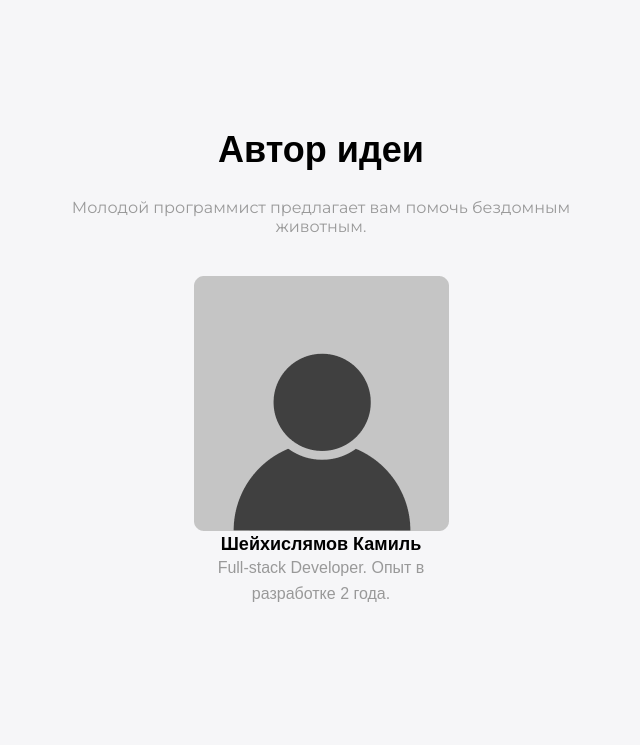
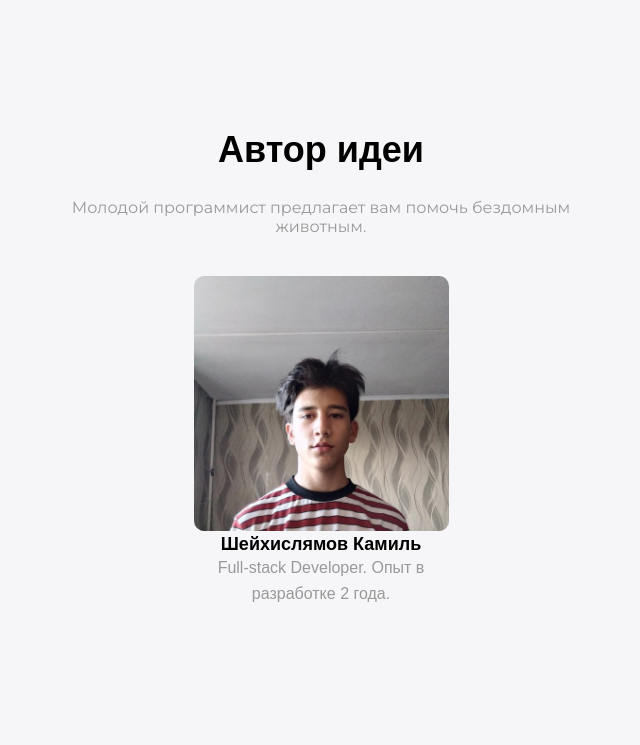
Before and after one commit to AmetDev/kamil-vercel, a Flask app: page / in a window 1280 px wide. Shown: the part 2773-3518 px from the top of the page, without its empty margins (319-959 px from the left). Run offline with Flask 2, Linux system fonts and the light colour scheme.

Commit message:
comments-and-deploy_10

```diff
--- a/static/team.css
+++ b/static/developer.css
@@ -50,6 +50,11 @@
     padding-bottom: 140px;
 }
 
+
+.devel {
+    border-radius: 10px;
+}
+
 .developer_name {
     display: flex;
     justify-content: center;
--- a/static/main.css
+++ b/static/main.css
@@ -6,7 +6,7 @@
 @import url(bot.css); /*стили бота*/
 @import url(text-and-button-artist.css); /*стили для кнопок и для карточек актеров*/
 @import url(art_char.css); /*стили для каждого актера*/
-@import url(team.css); /*стили для разработчика*/
+@import url(developer.css); /*стили для разработчика*/
 @import url(video.css); /*стили для раздела с видео*/
 @import url(copyright.css); /*стили доп .информаиця сайта*/
 @import url(footer.css); /*стили нижний колонтитул*/
--- a/templates/index.html
+++ b/templates/index.html
@@ -185,7 +185,7 @@
             </div>
             <div class="developer_char_block">
                 <div class="developer_char">
-                    <div class="developer_icon"><img src="{{ url_for('static', filename='icon-cha01r.png') }}" alt=""></div>
+                    <div class="developer_icon"><img class="devel" src="{{ url_for('static', filename='kamil_prof.png') }}" alt=""></div>
                     <div class="developer_name"><span class="developer_span_numb"></span> Шейхислямов Камиль</div>
                     <div class="developer_about_us"><span class="kamil_text">Full-stack Developer. Опыт в разработке 2 года.</span></div>
                 </div>
```
Also changed, not shown: static/kamil_prof.png (added).
